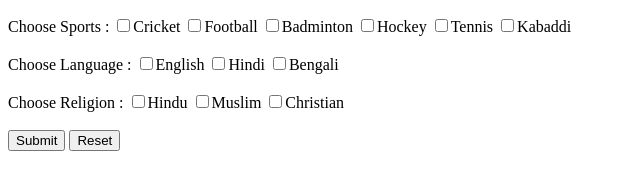
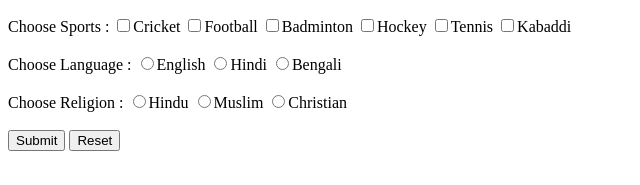
Before and after one commit to Raunak-45/form-test, a plain HTML site: page index.html in a window 1280 px wide. Shown: the part 612-797 px from the top of the page, 0-640 px from the left. Drawn offline with Linux system fonts and the light colour scheme.

Commit message:
Add files via upload

```diff
--- a/index.html
+++ b/index.html
@@ -11,22 +11,22 @@
         <input type="text" name="name">
         <br><br>
         <label>Choose Gender : </label>
-        <input type="radio" name="gender">Male
-        <input type="radio" name="gender">Female
-        <input type="radio" name="gender">Other
+        <input type="radio" name="gender" value="Male">Male
+        <input type="radio" name="gender" value="Female">Female
+        <input type="radio" name="gender" value="Other">Other
         <br><br>
         <label>Enter Age : </label>
         <input type="number" name="age" min="1" max="100">
         <br><br>
         <label>Choose Blood Group : </label>
-        <input type="radio" name="blood_group">A+
-        <input type="radio" name="blood_group">A-
-        <input type="radio" name="blood_group">B+
-        <input type="radio" name="blood_group">B-
-        <input type="radio" name="blood_group">AB+
-        <input type="radio" name="blood_group">AB-
-        <input type="radio" name="blood_group">O+
-        <input type="radio" name="blood_group">O-
+        <input type="radio" name="blood_group" value="A+">A+
+        <input type="radio" name="blood_group" value="A-">A-
+        <input type="radio" name="blood_group" value="B+">B+
+        <input type="radio" name="blood_group" value="B-">B-
+        <input type="radio" name="blood_group" value="AB+">AB+
+        <input type="radio" name="blood_group" value="AB-">AB-
+        <input type="radio" name="blood_group" value="O+">O+
+        <input type="radio" name="blood_group" value="O-">O-
         <br><br>
         <label>Enter Father's Name : </label>
         <input type="text" name="father_name">
@@ -129,14 +129,14 @@
         <input type="checkbox" name="sports" value="Kabaddi">Kabaddi
         <br><br>
         <label>Choose Language : </label>
-        <input type="checkbox" name="language" value="English">English
-        <input type="checkbox" name="language" value="Hindi">Hindi
-        <input type="checkbox" name="language" value="Bengali">Bengali
+        <input type="radio" name="language" value="English">English
+        <input type="radio" name="language" value="Hindi">Hindi
+        <input type="radio" name="language" value="Bengali">Bengali
         <br><br>
         <label>Choose Religion : </label>
-        <input type="checkbox" name="religion" value="Hindu">Hindu
-        <input type="checkbox" name="religion" value="Muslim">Muslim
-        <input type="checkbox" name="religion" value="Christian">Christian
+        <input type="radio" name="religion" value="Hindu">Hindu
+        <input type="radio" name="religion" value="Muslim">Muslim
+        <input type="radio" name="religion" value="Christian">Christian
         <br><br>
         <input type="hidden" name="_redirect" value="https://raunak-45.github.io/form-test/thank-you.html">
         <input type="submit" value="Submit">
```
